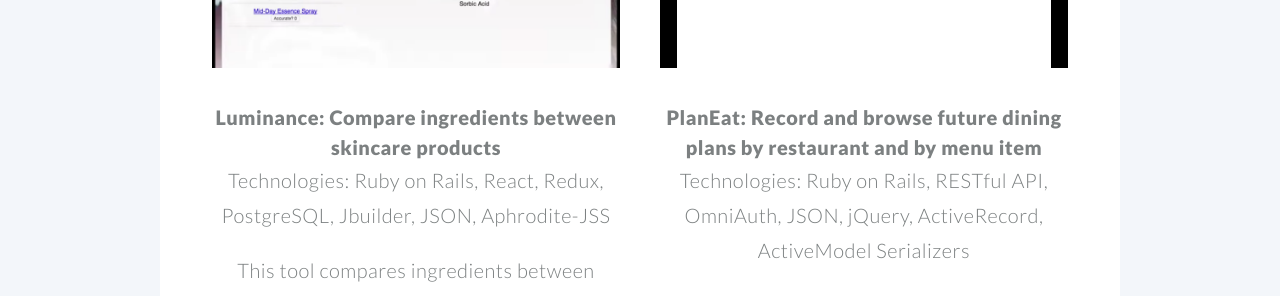
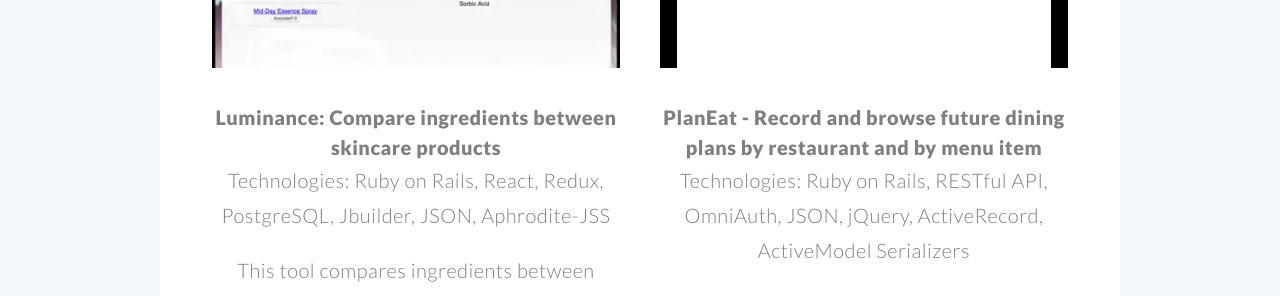
Before and after one commit to krishl/krishl.github.io, a Jekyll site: the page built from index.md, in a window 1280 px wide and 900 px high, scrolled down 7810 px. Shown: the part 155-451 px from the top of the window. Built offline with Jekyll 4.4.1, drawn with Linux system fonts in a browser that asks for light colours.

```diff
--- a/_includes/web2.html
+++ b/_includes/web2.html
@@ -1,3 +1,3 @@
-<h1><a href="https://github.com/krishl/trending-entertainment-cli-app">PlanEat: Record and browse future dining plans by restaurant and by menu item</a></h1>
+<h1><a href="https://github.com/krishl/trending-entertainment-cli-app">PlanEat - Record and browse future dining plans by restaurant and by menu item</a></h1>
 <h2>Technologies: Ruby on Rails, RESTful API, OmniAuth, JSON, jQuery, ActiveRecord, ActiveModel Serializers<h2>
 <p>This Rails app was created for those who often discover new restaurants and foods to try and need a place to record these new discoveries for later.</p>
```
